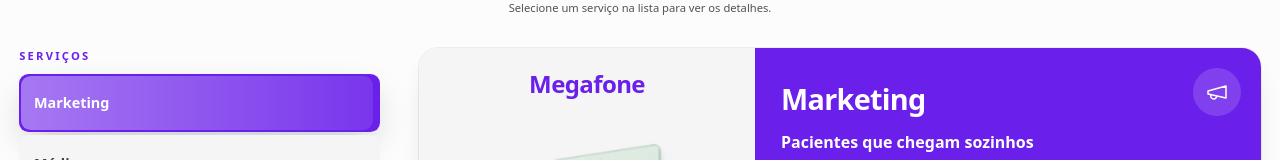
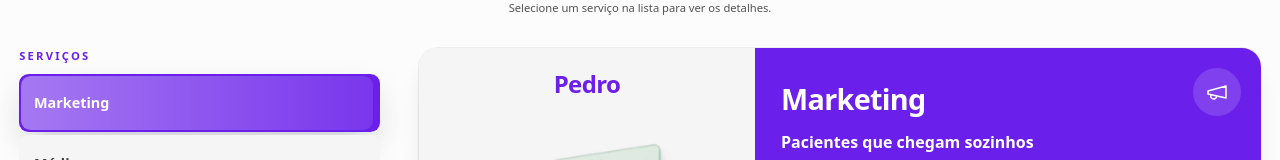
Before and after one commit to KairusAI/site_napse, a React (Vite) app: page / in a window 1280 px wide. Shown: the part 872-1032 px from the top of the page. Built offline with nearby package versions, Linux system fonts and the light colour scheme; the HTML template or start-up script is replaced by a standard one.

Commit message:
Update mascot names in PillarsSection for improved branding consistency; change 'Megafone' to 'Pedro', 'Doutor' to 'Eric', 'Recepcionista' to 'Terezinha', and 'Contador' to 'Ricardo'.

```diff
--- a/src/components/sections/PillarsSection.tsx
+++ b/src/components/sections/PillarsSection.tsx
@@ -42,7 +42,7 @@ const pillars: Pillar[] = [
   {
     id: 'marketing',
     title: 'Marketing',
-    mascotName: 'Megafone',
+    mascotName: 'Pedro',
     subtitle: 'Pacientes que chegam sozinhos',
     description:
       'Legendas e posts educativos gerados por IA, no tom da sua especialidade. Você aprova antes de publicar. Menos tempo em redes, mais consultas agendadas.',
@@ -60,7 +60,7 @@ const pillars: Pillar[] = [
   {
     id: 'medico',
     title: 'Médico',
-    mascotName: 'Doutor',
+    mascotName: 'Eric',
     subtitle: 'Você no comando, a IA no apoio',
     description:
       'Prontuário eletrônico, prescrição digital (Memed) e assistente por chat. A IA sugere e executa — você confirma. Nada sai sem sua aprovação.',
@@ -78,7 +78,7 @@ const pillars: Pillar[] = [
   {
     id: 'secretaria',
     title: 'Secretaria',
-    mascotName: 'Recepcionista',
+    mascotName: 'Terezinha',
     subtitle: 'Menos faltas, mais cadeiras cheias',
     description:
       'WhatsApp integrado (API oficial), link de agendamento para o paciente escolher horário sozinho e confirmações por mensagem. A recepção roda sem você precisar lembrar.',
@@ -96,7 +96,7 @@ const pillars: Pillar[] = [
   {
     id: 'financeiro',
     title: 'Financeiro',
-    mascotName: 'Contador',
+    mascotName: 'Ricardo',
     subtitle: 'O que entra, o que sai — na palma da mão',
     description:
       'Tabela de preços e procedimentos, relatórios de produção e ocupação. Visão clara da saúde financeira da clínica. Menos planilhas, mais decisão.',
```
